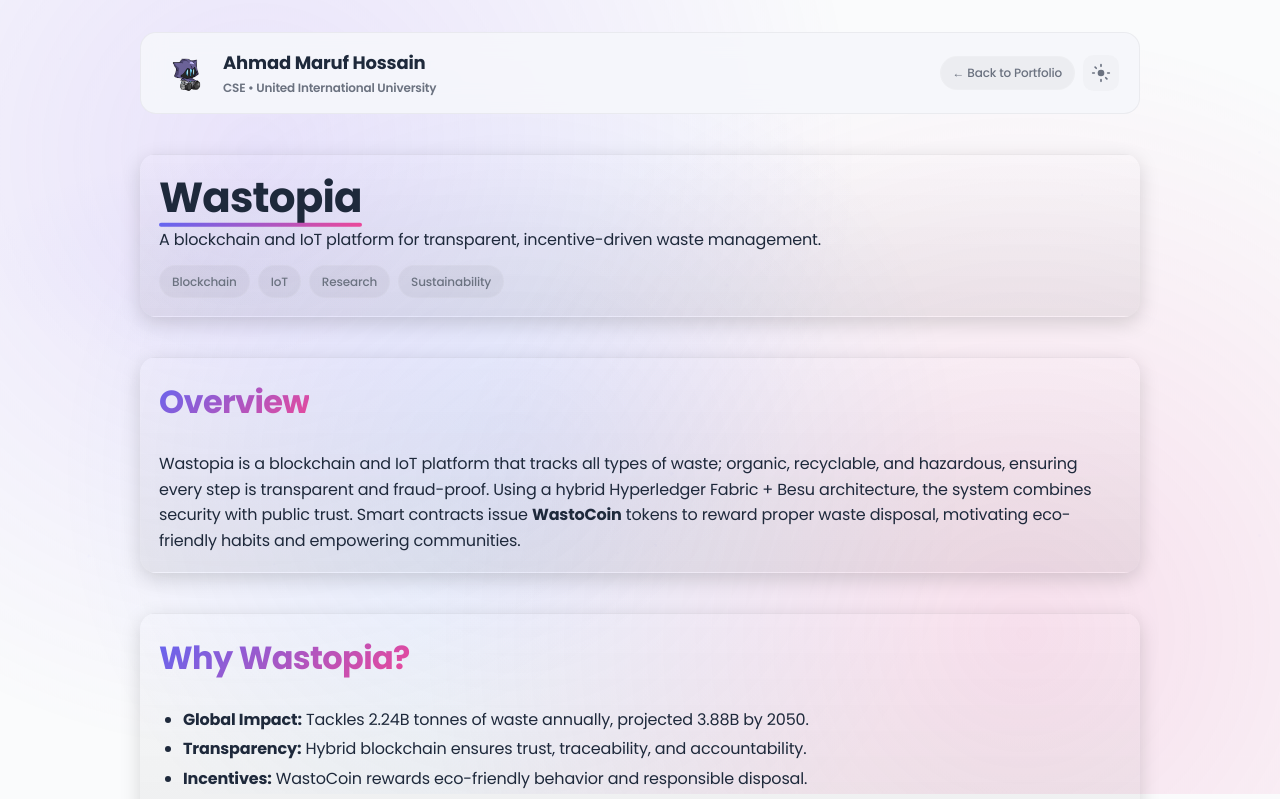
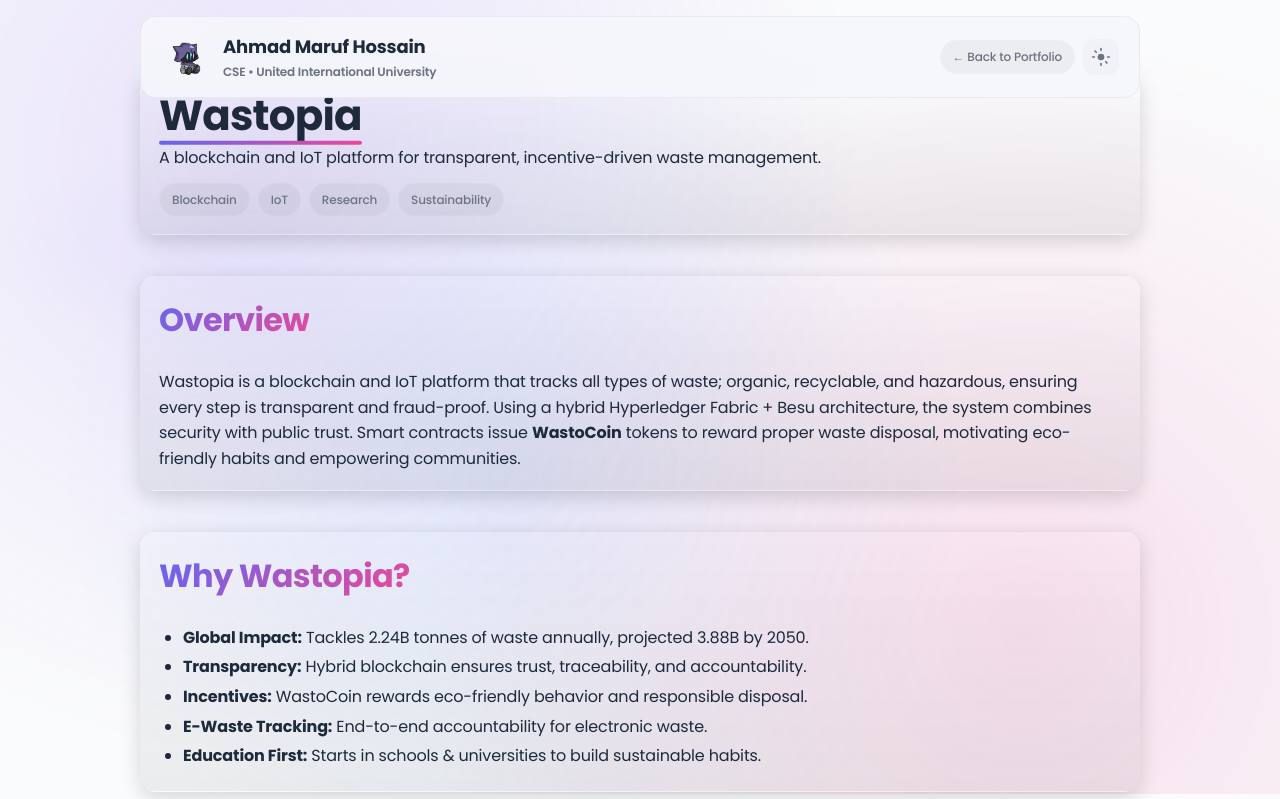
Before and after one commit to SpicyFalcon619/Project-Wastopia, a Next.js app: page / in a window 1280 px wide. Shown: the top 799 px of the page. Built offline with nearby package versions, Linux system fonts and the light colour scheme.

Commit message:
Fix body scroll and make header truly fixed

```diff
--- a/src/app/globals.css
+++ b/src/app/globals.css
@@ -41,7 +41,7 @@ body{
   padding: 32px;
   transition: background 0.5s cubic-bezier(0.4, 0, 0.2, 1), color 0.35s ease;
   position: relative;
-  overflow: clip;
+  overflow-x: clip;
   font-weight: 400;
   letter-spacing: -0.01em;
 }
@@ -153,7 +153,7 @@ body::before {
 
 /* ---------- Layout ---------- */
 .wrap{max-width:1000px;margin:0 auto}
-header{display:flex;align-items:center;justify-content:space-between;gap:16px;padding:16px 24px;position:sticky;top:16px;backdrop-filter: blur(12px);z-index:20;border-radius:var(--radius);background:rgba(255,255,255,0.02);border:1px solid rgba(255,255,255,0.05)}
+header{display:flex;align-items:center;justify-content:space-between;gap:16px;padding:16px 24px;position:fixed;top:16px;width:calc(100vw - 64px);max-width:1000px;left:50%;transform:translateX(-50%);backdrop-filter: blur(12px);z-index:20;border-radius:var(--radius);background:rgba(255,255,255,0.02);border:1px solid rgba(255,255,255,0.05)}
 .brand{display:flex;gap:14px;align-items:center;text-decoration:none;color:inherit;font-weight:600;font-size:18px;letter-spacing:-0.01em}
 .logo{
   width:48px;height:48px;border-radius:12px;
@@ -166,7 +166,7 @@ nav a:hover{color:inherit;background:var(--glass);backdrop-filter:blur(12px);tra
 .burger{display:none;padding:10px;border-radius:12px;background:var(--glass-2);cursor:pointer;backdrop-filter:blur(8px)}
 
 /* Hero */
-.hero{display:grid;grid-template-columns:1fr 340px;gap:32px;align-items:center;margin-top:24px}
+.hero{display:grid;grid-template-columns:1fr 340px;gap:32px;align-items:center;margin-top:120px}
 .hi{font-size:15px;color:var(--muted);text-transform:uppercase;letter-spacing:2px;font-weight:500;margin-bottom:12px}
 h1 .accent{background:linear-gradient(135deg,var(--accent1),var(--accent2));-webkit-background-clip:text;background-clip:text;color:transparent;font-weight:700}
 p.lead{margin-top:12px;color:var(--muted);max-width:60ch}
```
